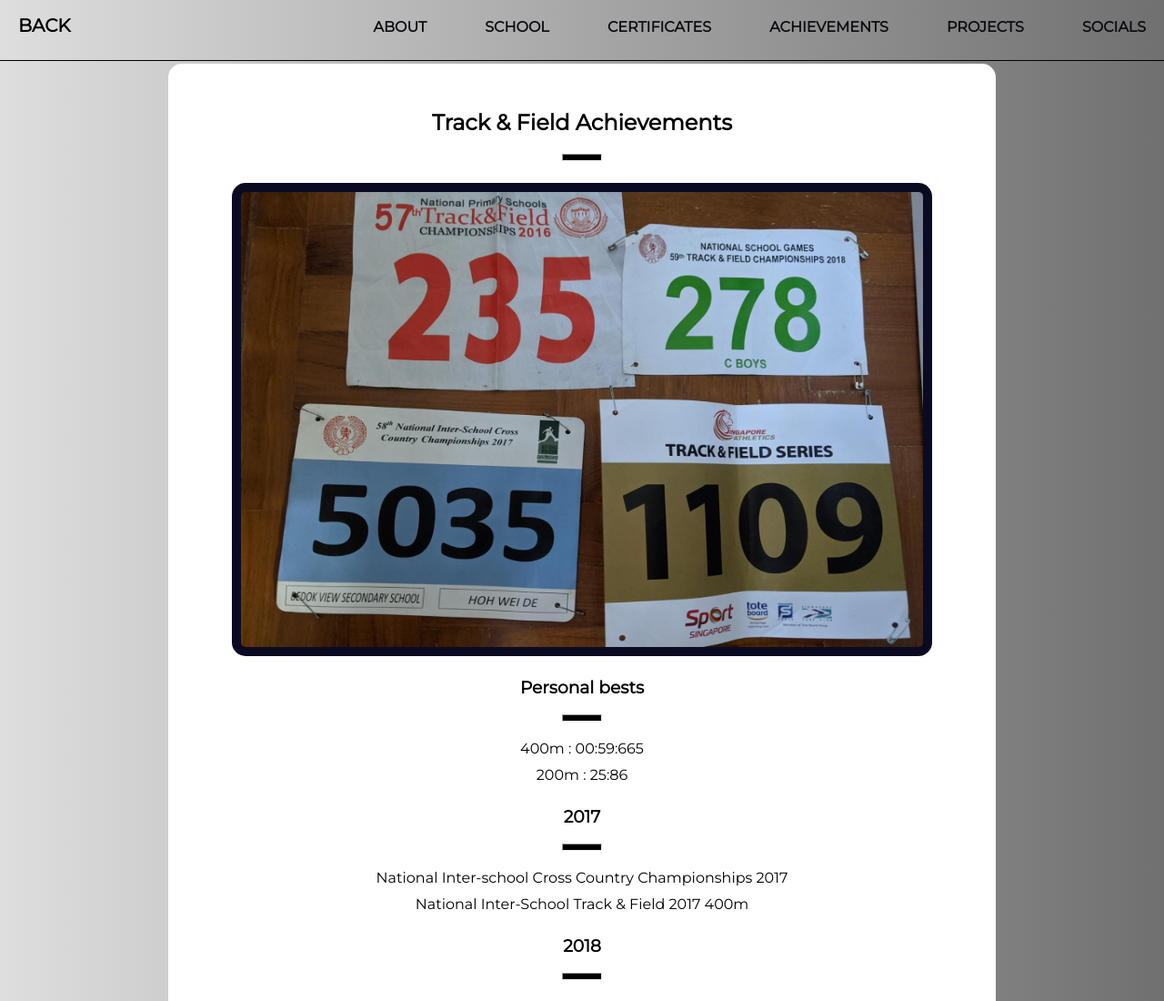
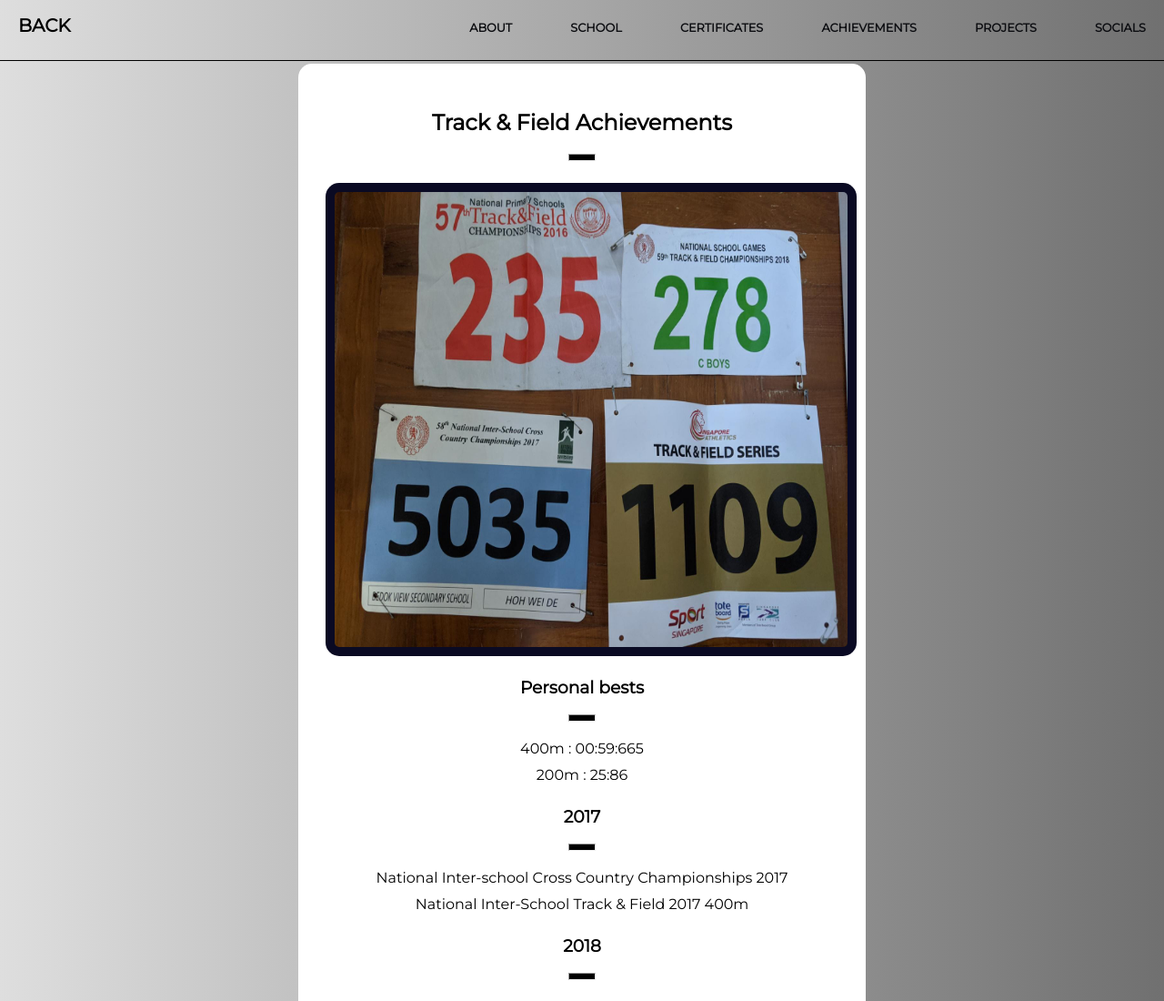
Before and after one commit to waggot/weide-portfolio, a plain HTML site: page page/cca.html in a window 1280 px wide. Shown: the top 1100 px of the page at 91% size. Drawn offline with Linux system fonts and the light colour scheme.

Commit message:
Update style.css

```diff
--- a/style.css
+++ b/style.css
@@ -193,7 +193,7 @@ nav a{
     text-decoration: none;
     text-transform: uppercase;
     font-weight: bold;
-    font-size: 16px;
+    font-size: 1vw;
     font-family: 'Montserrat', sans-serif;
     transition: 0.4s;
 }
@@ -385,7 +385,7 @@ meter::-webkit-meter-optimum-value {
     border-radius: 15px;
     background: #ffffff;
     padding: 30px;
-    width: 850px;
+    width: 44vw;
     margin: auto;
 }
 
```
